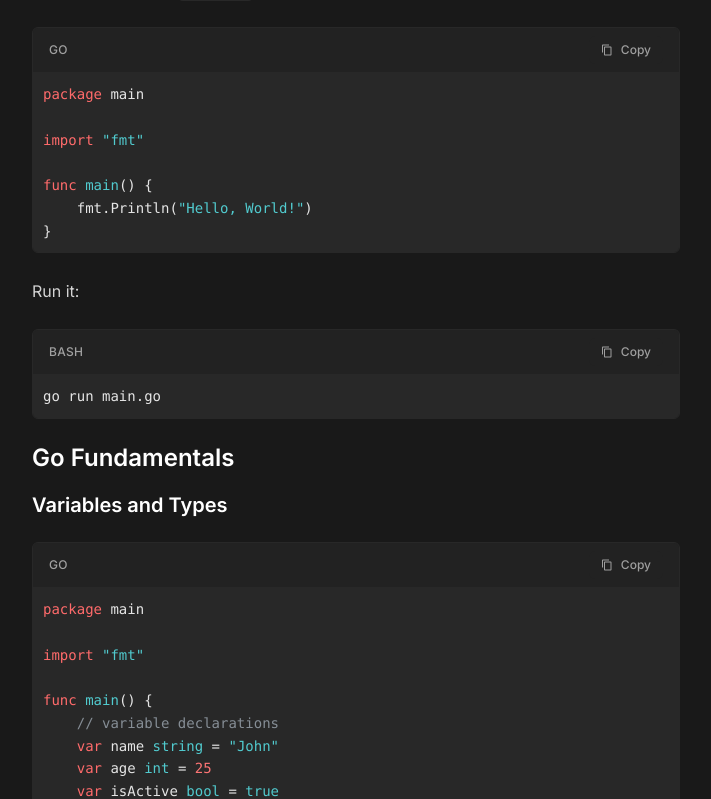
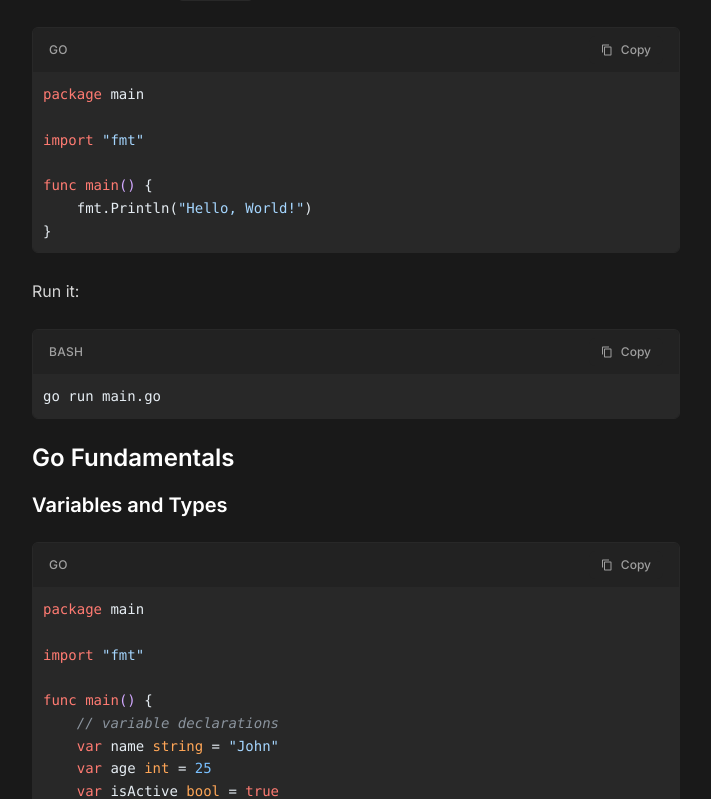
Before and after one commit to unsafe0x0/priyanxhu, a Next.js app: page /blogs/golang in a window 1280 px wide. Shown: the part 1501-2300 px from the top of the page, without its empty margins (284-995 px from the left). Built offline with nearby package versions, Linux system fonts and the light colour scheme.

Commit message:
improved syntax highlighting

```diff
--- a/app/globals.css
+++ b/app/globals.css
@@ -24,53 +24,91 @@ body {
 /* Override highlight.js styles for consistent code block backgrounds */
 .hljs {
   background: transparent !important;
-  color: inherit !important;
+  color: #e6edf3 !important;
 }
 
 pre .hljs {
   background: transparent !important;
 }
 
-/* Ensure code blocks maintain dark theme colors */
+/* Modern dark theme syntax highlighting inspired by GitHub Dark */
 .hljs-keyword,
 .hljs-selector-tag,
+.hljs-literal,
 .hljs-title,
-.hljs-section,
-.hljs-doctag,
-.hljs-name,
-.hljs-strong {
-  color: #ff6b6b !important;
+.hljs-section {
+  color: #ff7b72 !important; /* Soft red for keywords */
 }
 
 .hljs-string,
-.hljs-title,
-.hljs-section,
-.hljs-built_in,
-.hljs-literal,
-.hljs-type,
-.hljs-addition,
-.hljs-tag,
-.hljs-quote,
-.hljs-name,
-.hljs-selector-id,
-.hljs-selector-class {
-  color: #51cbcf !important;
+.hljs-template-literal {
+  color: #a5d6ff !important; /* Light blue for strings */
 }
 
-.hljs-comment,
-.hljs-quote,
-.hljs-deletion,
-.hljs-meta {
-  color: #868e96 !important;
+.hljs-title.class_,
+.hljs-class .hljs-title,
+.hljs-type,
+.hljs-built_in {
+  color: #ffa657 !important; /* Orange for classes and types */
+}
+
+.hljs-function,
+.hljs-title.function_ {
+  color: #d2a8ff !important; /* Purple for functions */
+}
+
+.hljs-variable,
+.hljs-property,
+.hljs-attr {
+  color: #79c0ff !important; /* Bright blue for variables */
 }
 
 .hljs-number,
 .hljs-regexp,
-.hljs-symbol,
-.hljs-variable,
-.hljs-template-variable,
-.hljs-link,
+.hljs-symbol {
+  color: #79c0ff !important; /* Bright blue for numbers */
+}
+
+.hljs-comment,
+.hljs-quote {
+  color: #8b949e !important; /* Gray for comments */
+  font-style: italic;
+}
+
+.hljs-tag,
+.hljs-name {
+  color: #7ee787 !important; /* Green for HTML tags */
+}
+
+.hljs-selector-id,
+.hljs-selector-class {
+  color: #ffa657 !important; /* Orange for CSS selectors */
+}
+
 .hljs-selector-attr,
 .hljs-selector-pseudo {
-  color: #fc7474 !important;
+  color: #79c0ff !important; /* Blue for CSS pseudo */
 }
+
+.hljs-doctag,
+.hljs-meta {
+  color: #a5d6ff !important; /* Light blue for meta info */
+}
+
+.hljs-emphasis {
+  font-style: italic;
+}
+
+.hljs-strong {
+  font-weight: bold;
+}
+
+.hljs-addition {
+  color: #aff5b4 !important;
+  background-color: #033a16 !important;
+}
+
+.hljs-deletion {
+  color: #ffdcd7 !important;
+  background-color: #67060c !important;
+}
```
Also changed, not shown: data/blogs/golang.md (+1 -1 lines).
